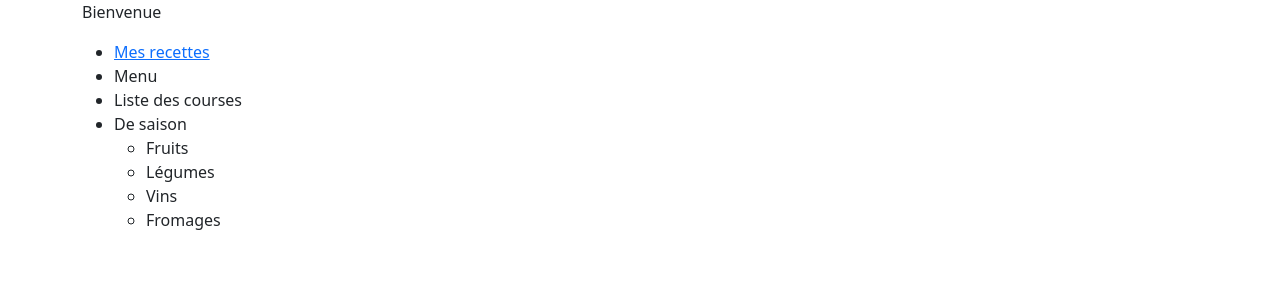
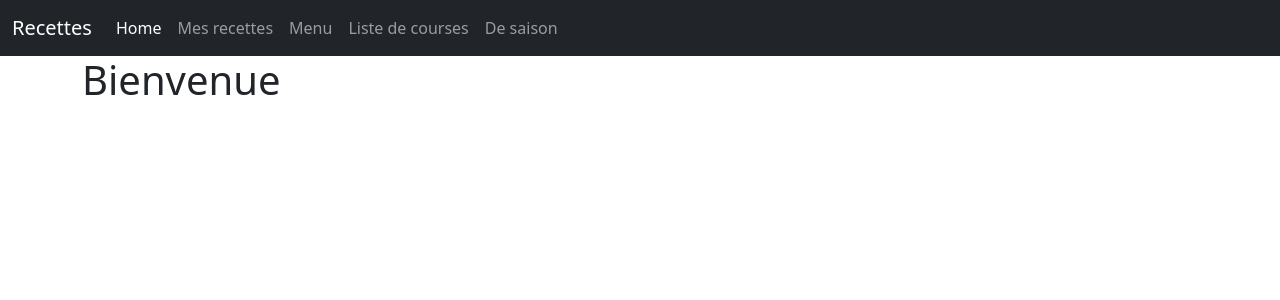
Before and after one commit to TiffC31/Cuisine, a Django app: page /recettes/ in a window 1280 px wide. Shown: the top 300 px of the page. Run offline with Django 4.2, Linux system fonts and the light colour scheme.

Commit message:
Mise en place du menu

```diff
--- a/cuisine/recettes/templates/recettes/index.html
+++ b/cuisine/recettes/templates/recettes/index.html
@@ -1,20 +1,5 @@
 {% extends "base.html" %}
 {% block title %}Recettes{% endblock %}
 {% block content %}
-    <p>Bienvenue</p>
-    <ul>
-        <li><a href="{% url 'recettes:categories' %}">Mes recettes</a></li>
-        <li>Menu</li>
-        <li>Liste des courses</li>
-        <li>
-            De saison
-            <ul>
-                <li>Fruits</li>
-                <li>Légumes</li>
-                <li>Vins</li>
-                <li>Fromages</li>
-            </ul>
-        </li>
-    </ul>
-    {# <a href="{% url 'recettes:ajouter_recette' %}">Ajouter une recette</a> #}
+    <h1>Bienvenue</h1>
 {% endblock %}
--- a/cuisine/templates/base.html
+++ b/cuisine/templates/base.html
@@ -10,8 +10,39 @@
     <title>{% block title %}Recettes{% endblock %}</title>
 </head>
 <body>
+    {% block menu %}
+        <nav class="navbar navbar-expand-lg bg-dark" data-bs-theme="dark">
+            <div class="container-fluid">
+                <a class="navbar-brand" href="#">Recettes</a>
+                <button class="navbar-toggler" type="button" data-bs-toggle="collapse" data-bs-target="#navbarNav" aria-controls="navbarNav" aria-expanded="false" aria-label="Toggle navigation">
+                    <span class="navbar-toggler-icon"></span>
+                </button>
+                <div class="collapse navbar-collapse" id="navbarNav">
+                    <ul class="navbar-nav">
+                        <li class="nav-item">
+                            <a class="nav-link active" aria-current="page" href="{% url 'recettes:index' %}">Home</a>
+                        </li>
+                        <li class="nav-item">
+                            <a class="nav-link" href="{% url 'recettes:categories' %}">Mes recettes</a>
+                        </li>
+                        <li class="nav-item">
+                            <a class="nav-link" href="#">Menu</a>
+                        </li>
+                        <li class="nav-item">
+                            <a class="nav-link" href="#">Liste de courses</a>
+                        </li>
+                        <li class="nav-item">
+                            <a class="nav-link" href="#">De saison</a>
+                        </li>
+                    </ul>
+                </div>
+            </div>
+        </nav>
+    {% endblock %}
     <div class="container">
+        {% block header %}{% endblock %}
         {% block content %}{% endblock %}
+        {% block footer %}{% endblock %}
     </div>
     <script src="https://cdn.jsdelivr.net/npm/bootstrap@5.3.0-alpha1/dist/js/bootstrap.bundle.min.js" integrity="sha384-w76AqPfDkMBDXo30jS1Sgez6pr3x5MlQ1ZAGC+nuZB+EYdgRZgiwxhTBTkF7CXvN" crossorigin="anonymous"></script>
     <script src="https://cdn.jsdelivr.net/npm/@popperjs/core@2.11.6/dist/umd/popper.min.js" integrity="sha384-oBqDVmMz9ATKxIep9tiCxS/Z9fNfEXiDAYTujMAeBAsjFuCZSmKbSSUnQlmh/jp3" crossorigin="anonymous"></script>
```
